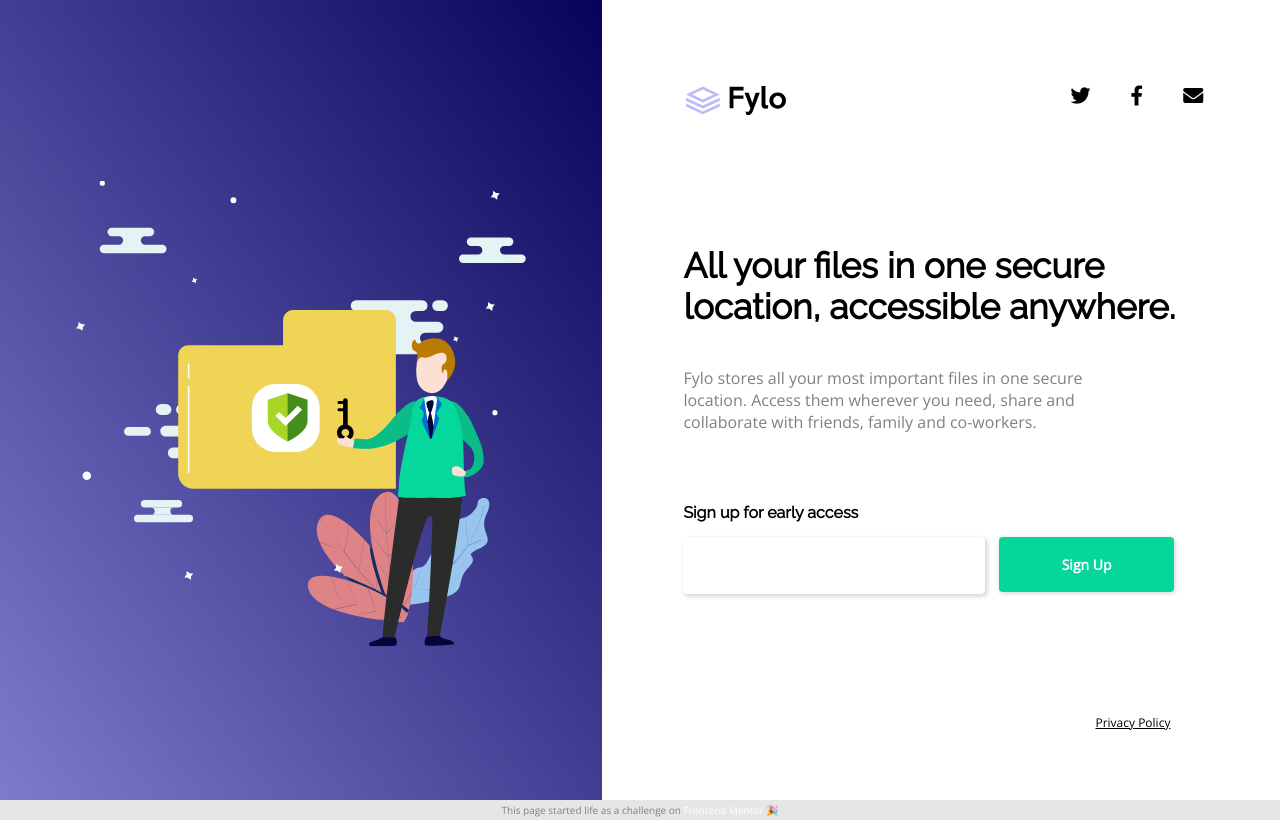
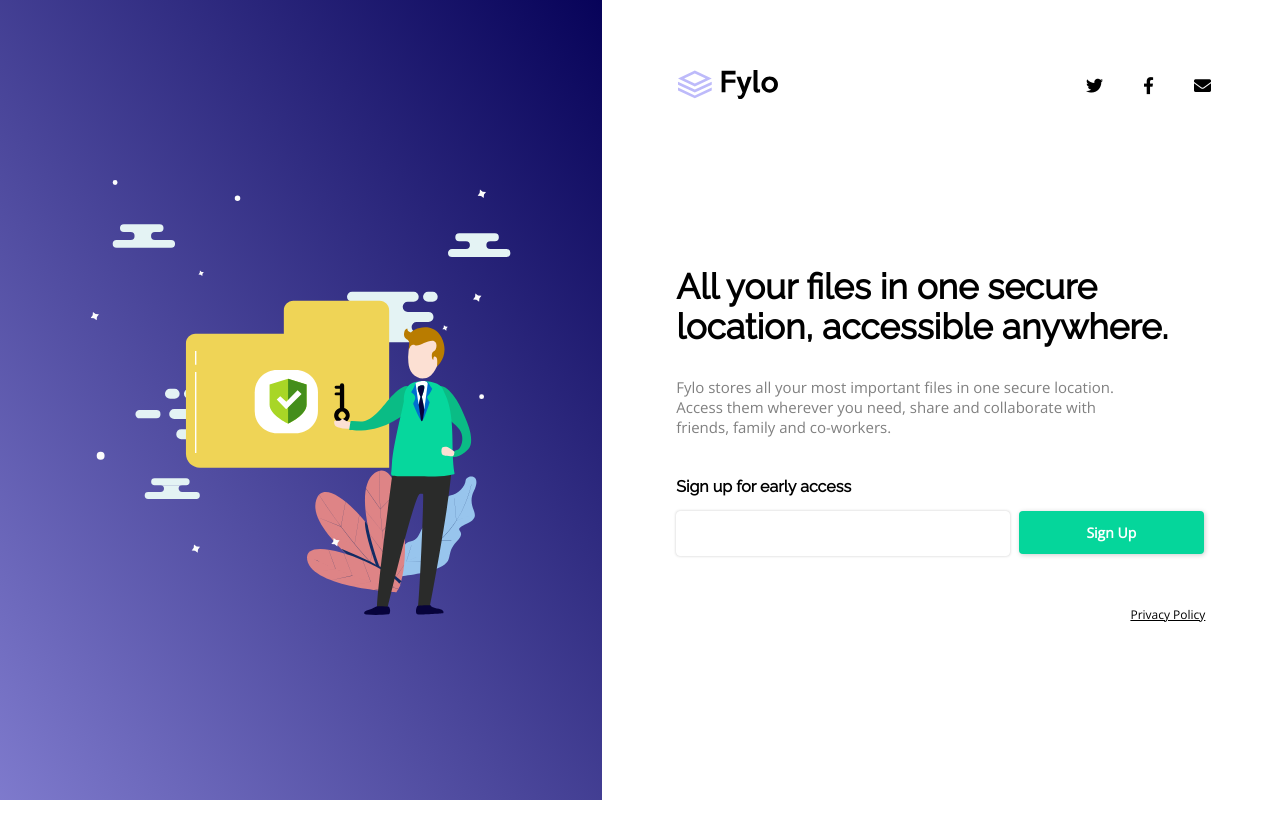
Before and after one commit to AbdulrhmanJo/Fylo, a plain HTML site: page SignUpLandingPage/index.html in a window 1280 px wide. Drawn offline with nearby package versions, Linux system fonts and the light colour scheme.

Commit message:
a big fixed bug

```diff
--- a/SignUpLandingPage/index.html
+++ b/SignUpLandingPage/index.html
@@ -19,9 +19,9 @@
 <body>
 
   <div class="container">
-    <header class="showcase">
 
-      <div class="showcase-top">
+    <header class="header">
+
       <div class="logo">
         <a href="#">
           <svg viewBox="0 0 120 55" xmlns="http://www.w3.org/2000/svg" xmlns:xlink="http://www.w3.org/1999/xlink"
@@ -53,32 +53,52 @@
           <li><a href="#" class="fas fa-envelope"></a></li>
         </ul>
       </div>
-      </div>
+
+    </header>
+
+    <section class="photo-section">
 
       <div class="showcase-img">
         <img src="./images/illustration-main.svg" alt="main-Illustration">
       </div>
-    </header>
-    <section class="content">
+
+    </section>
+
+    <section class="content-wrapper">
+      <div class="content">
+
+        <div class="slogen">
           <h1>All your files in one secure location, accessible anywhere.</h1>
-      <p class="desc">Fylo stores all your most important files in one secure location. Access them wherever you
+        </div>
+
+        <div class="desc">
+          <p>Fylo stores all your most important files in one secure location. Access them wherever you
             need, share and collaborate with friends, family and co-workers.</p>
+        </div>
+
+        <div class="signUp-form">
           <h4>Sign up for early access</h4>
           <input type="email" name="email">
           <a href="#" class="btn">Sign Up</a>
+        </div>
 
-      <p class="priv">
+        <div class="priv">
             <a href="#">Privacy Policy</a>
-      </p>
+        </div>
+
+      </div>
+
+
     </section>
-
+    <!--
+       Í
     <footer>
       <p class="attribution">
         This page started life as a challenge on
         <a href="https://www.frontendmentor.io?ref=challenge" target="_blank">Frontend Mentor</a>
         🎉
       </p>
-    </footer>
+    </footer> -->
   </div>
 
 </body>
--- a/SignUpLandingPage/style.css
+++ b/SignUpLandingPage/style.css
@@ -33,33 +33,34 @@ a {
 img {
   width: 100%;
 }
+
+li {
+  display: inline-block;
+  padding-left: 18px;
+}
+
 .container {
   width: 100%;
+  height: 100vh;
+  display: flex;
+  flex-wrap: wrap;
 }
 
-.showcase {
-  width: 100%;
-  height: 80vh;
-  background: url("./images/bg-intro.svg") no-repeat center center/cover;
-  position: relative;
-}
-
-.showcase-top {
-  position: relative;
-  height: 90px;
-  top: 5%;
+.header{
+  width: 42%;
+  position: absolute;
+  right:5%;
+  top: 70px;
+  z-index: 1;
 }
 
 .logo {
+  width: 100px;
   position: absolute;
-  width: 90px;
-  top: 7%;
-  left: 10%;
-  align-items: center;
 }
 
 .fylo-word {
-  fill: white;
+  fill: black;
 }
 
 .fylo {
@@ -67,50 +68,83 @@ img {
 }
 
 .social-icon {
-  position: absolute;
-  width: 120px;
-  top: 7%;
-  right: 5%;
+  text-align: end;
+  padding: 5px;
 }
 
-li {
-  display: inline-block;
+li a {
+  color: black;
+  font-size: 17px;
   padding-left: 18px;
 }
 
-.showcase-img {
-  position: absolute;
-  width: 75%;
-  top: 52%;
-  left: 50%;
-  transform: translate(-50%, -50%);
+.photo-section {
+  width: 47%;
+  background:  linear-gradient(
+    to top right,
+    hsl(243, 45%, 64%),
+    hsl(243, 94%, 18%)
+  );
+  display: flex;
+  align-items: center;
+  justify-content: center;
+  text-align: center;
 }
 
+.showcase-img{
+  width: 70%;
+}
+
+.content-wrapper{
+  width: 53%;
+  display: flex;
+  flex-wrap: wrap;
+  justify-content: center;
+  align-items: center;
+}
+
+
 .content {
-  width: 70%;
-  margin: auto;
-  padding: 5px;
+  width: 78%;
+  padding-top: 90px;
+}
+.slogen {
+  width: 100%;
+}
+
+.slogen  h1{
+  font-size: 35px;
+  line-height: 2.5rem;
 }
 
 .desc {
-  margin: 15px 0px 20px;
-  font-size: 11px;
+  font-size: 15px;
+  padding: 30px 0 40px;
+  width: 85%;
 }
 
+.signUp-form{
+  width: 100%;
+  padding-bottom: 50px
+}
+
+.signUp-form h4{
+ padding-bottom: 15px;
+}
 input[type="email"] {
-  width: 100%;
-  padding: 10px 10px;
+  width: 63%;
+  padding: 14px 10px;
   border: 1px solid white;
   border-radius: 4px;
-  margin: 15px 0px 20px;
   box-shadow: 0px 0px 3px 0px rgba(0, 0, 0, 0.2);
+  margin-right: 5px;
 }
 
 .btn {
   background-color: hsl(163, 95%, 43%);
   display: inline-block;
   padding: 12px 5px;
-  width: 45%;
+  width: 35%;
   border: none;
   border-radius: 4px;
   box-shadow: 1px 1px 5px rgba(0, 0, 0, 0.2);
@@ -122,7 +156,6 @@ input[type="email"] {
 
 .priv {
   text-align: right;
-  margin: 40px 0px 19px;
   font-size: 12px;
   text-decoration: underline;
   color: black;
@@ -137,10 +170,15 @@ input[type="email"] {
   font-size: 10px;
   padding: 3px;
   text-align: center;
+
+}
+
+footer{
+  width: 100%;
 }
 
 /* tablet version */
-@media screen and (min-width: 540px) and (max-width: 1000px) {
+/* @media screen and (min-width: 510px) and (max-width: 850px) {
   .showcase {
     background: linear-gradient(
       to bottom right,
@@ -161,7 +199,7 @@ input[type="email"] {
   }
 
   .showcase-img {
-    width: 60%;
+    width: 57%;
     top: 57%;
   }
 
@@ -171,7 +209,7 @@ input[type="email"] {
 }
 
 /* desktop version */
-@media screen and (min-width: 1000px) {
+/*@media screen and (min-width: 850px) {
   .container {
     display: flex;
     flex-wrap: wrap;
@@ -187,8 +225,7 @@ input[type="email"] {
   }
   .showcase-top {
     left: 100%;
-
-    top:10%;
+    top:5%;
   }
 
   .logo{
@@ -212,9 +249,8 @@ input[type="email"] {
 
   .content {
     width: 40%;
-    position: absolute;
-    top: 30%;
-    right: 7%;
+    height: 100vh;
+    margin: 0;
   }
 
   .desc{
@@ -248,4 +284,4 @@ input[type="email"] {
       padding-right: 15px;
   }
 
-}
+} */
```
Also changed, not shown: SignUpLandingPage/design/desktop-design.jpg. Lines whose indentation alone changed are shown as unchanged.
